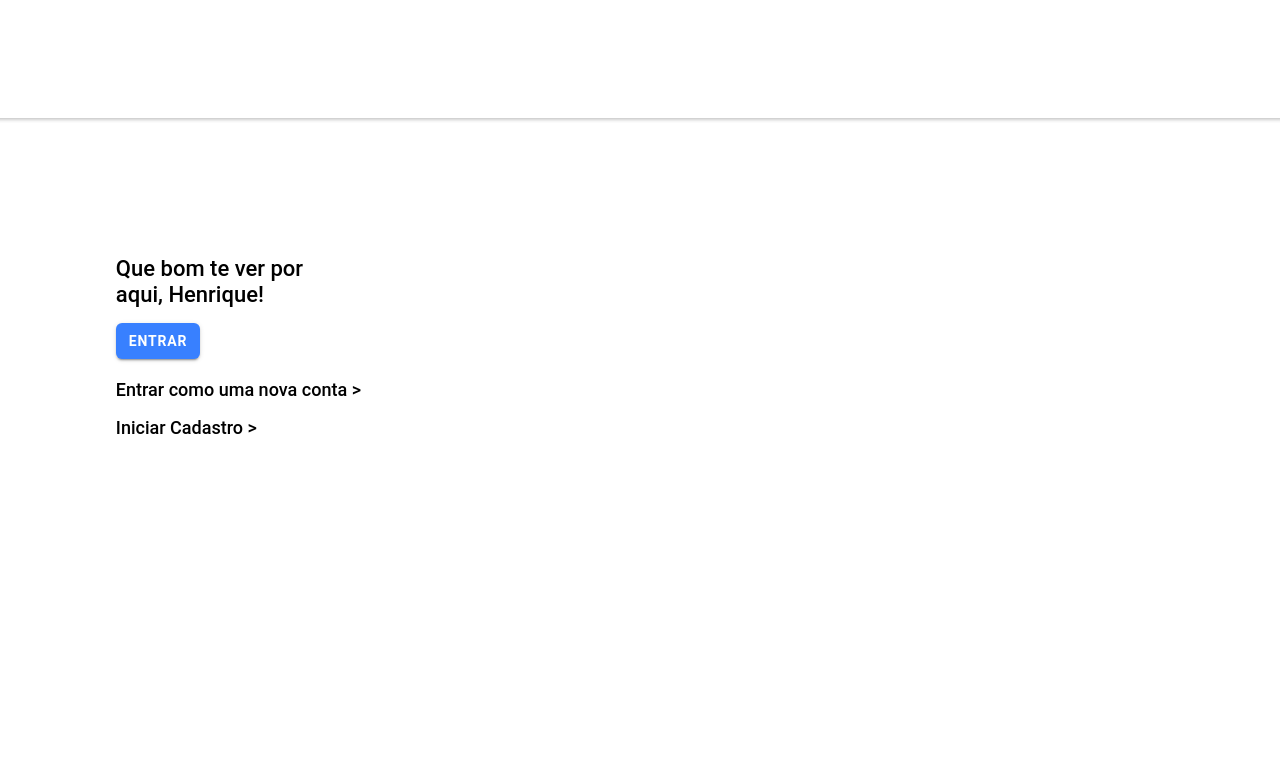
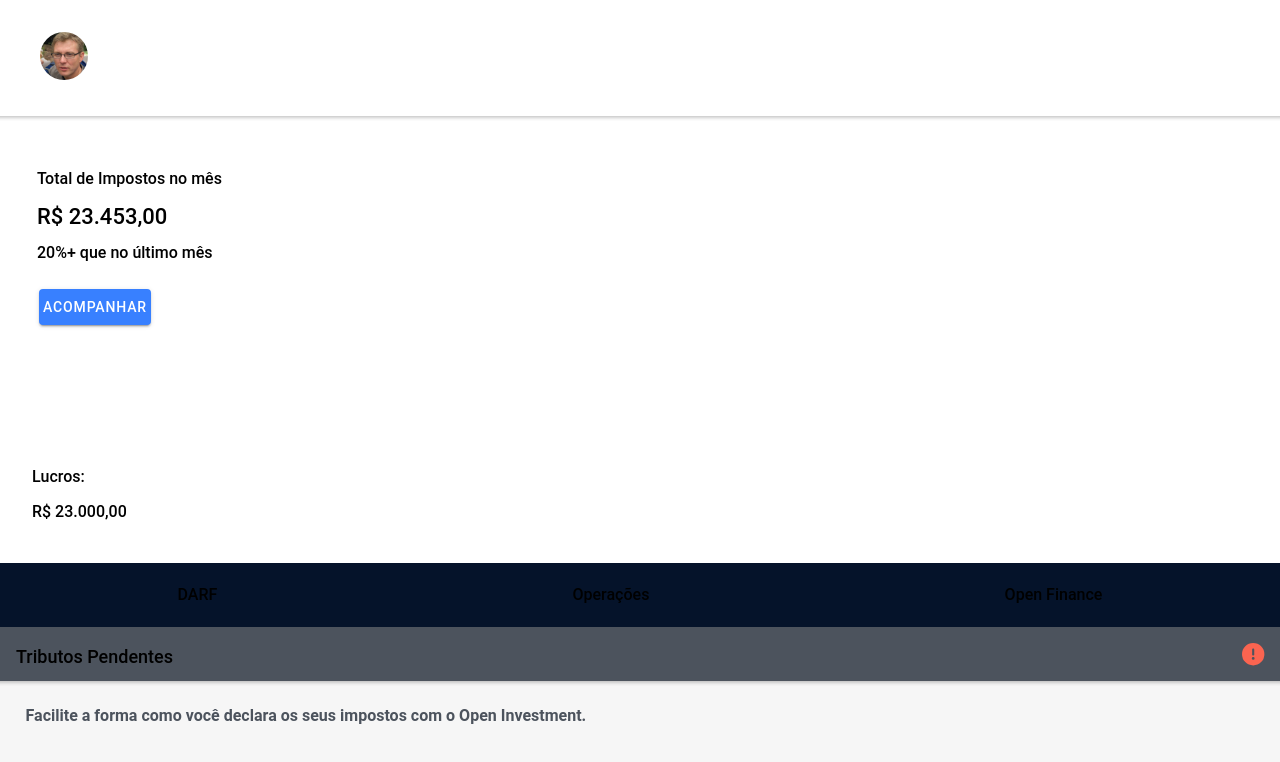
Before and after one commit to inteligentes-btg-hackathon/Frontend-ionic, a React (Create React App) app: page /home in a window 1280 px wide. Shown: the top 762 px of the page. Built offline with nearby package versions, Linux system fonts and the light colour scheme.

Commit message:
feat(component): add informativeContent component

```diff
--- a/src/App.tsx
+++ b/src/App.tsx
@@ -1,7 +1,6 @@
 import { Redirect, Route } from "react-router-dom";
 import { IonApp, IonRouterOutlet, setupIonicReact } from "@ionic/react";
 import { IonReactRouter } from "@ionic/react-router";
-import Home from "./pages/home";
 import ViewMessage from "./pages/ViewMessage";
 import HistoricalDarf from "./pages/historicalDarf"
 
@@ -28,6 +27,8 @@ import LoadingDarf from "./pages/LoadingDarf";
 import PendingTaxes from "./pages/pendingTaxes";
 import StockTransactions from "./pages/stockTransactions";
 import SuccessDarf from "./pages/successDarf"
+import Login from "./pages/login";
+import Home from "./pages/home";
 
 setupIonicReact();
 
@@ -40,6 +41,9 @@ const App: React.FC = () => (
         </Route>
         <Route path="/home" exact={true}>
           <Home />
+        </Route>
+        <Route path="/login" exact={true}>
+          <Login />
         </Route>
         <Route path="/openInvestment" exact={true}>
           <AccessOpenInvestment />
--- /dev/null
+++ b/src/components/InformativeContent.tsx
@@ -0,0 +1,55 @@
+import {
+  IonButton,
+  IonCol,
+  IonContent,
+  IonFooter,
+  IonGrid,
+  IonHeader,
+  IonRow,
+} from "@ionic/react";
+import { ReactElement } from "react";
+import "../styles/components/InformativeContent.css";
+
+interface InformativeContentProps {
+  mainTitle: string;
+  titleDescription: string;
+  titleSubDescription: string;
+  buttonText: string;
+  hasBorderBottom?: boolean;
+  buttonClickHandler: () => void;
+}
+
+const InformativeContent: React.FC<InformativeContentProps> = ({
+  mainTitle,
+  titleDescription,
+  titleSubDescription,
+  buttonText,
+  buttonClickHandler,
+  hasBorderBottom,
+}) => {
+  let borderBottomClass = "informative-content-border";
+  if (!hasBorderBottom) {
+    borderBottomClass = "";
+  }
+  return (
+    <div className="content-block">
+      <IonCol size="11">
+        <div className={`informative-content-block ${borderBottomClass}`}>
+          <div className="informative-block-top">
+            <h6>{titleDescription}</h6>
+            <h3>{mainTitle}</h3>
+          </div>
+          <h6 className="informative-insight-info">{titleSubDescription}</h6>
+          <IonButton
+            className="follow-taxes-button"
+            onClick={buttonClickHandler}
+          >
+            {buttonText}
+          </IonButton>
+        </div>
+      </IonCol>
+    </div>
+  );
+};
+
+export default InformativeContent;
--- a/src/components/InformativeFooter.tsx
+++ b/src/components/InformativeFooter.tsx
@@ -16,7 +16,7 @@ const InformativeFooter: React.FC<InformativeFooterProps> = ({
   footerActionElement,
 }) => {
   return (
-    <>
+    <div>
       <IonHeader className="block-header">
         <h5>{footerTitle}</h5>
         {footerIcon}
@@ -26,7 +26,7 @@ const InformativeFooter: React.FC<InformativeFooterProps> = ({
         <h6 className="block-text">{footerText}</h6>
         <IonFooter className="block-footer">{footerActionElement}</IonFooter>
       </div>
-    </>
+    </div>
   );
 };
 
--- a/src/pages/accessOpenInvestment.tsx
+++ b/src/pages/accessOpenInvestment.tsx
@@ -1,10 +1,12 @@
-import { IonButton } from "@ionic/react";
+import { IonButton, IonPage } from "@ionic/react";
 import InformativeFooter from "../components/InformativeFooter";
 import { FontAwesomeIcon } from "@fortawesome/react-fontawesome";
 import {
   faCircleExclamation,
   faArrowRight,
 } from "@fortawesome/free-solid-svg-icons";
+import InformativeContent from "../components/InformativeContent";
+import NavHeaderDefault from "../components/headers/NavHeaderDefault";
 
 const InfoIcon: React.FC = () => {
   return (
@@ -26,14 +28,24 @@ const NextPageIcon: React.FC = () => {
 
 const AccessOpenInvestment: React.FC = () => {
   return (
-    <>
+    <IonPage>
+      <NavHeaderDefault showLeftArrow/>
+      <InformativeContent
+        mainTitle={"Tenha tudo em um só lugar."}
+        titleDescription={"Open Investment"}
+        titleSubDescription={"Conecte seus dados financeiros"}
+        buttonText={"Conectar"}
+        buttonClickHandler={function (): void {
+          throw new Error("Function not implemented.");
+        }}
+      />
       <InformativeFooter
         footerTitle="Tributos Pendentes"
         footerText="Facilite a forma como você declara os seus impostos com o Open Investment."
         footerIcon={<InfoIcon />}
         footerActionElement={<NextPageIcon />}
       />
-    </>
+    </IonPage>
   );
 };
 
--- a/src/pages/home.tsx
+++ b/src/pages/home.tsx
@@ -1,57 +1,76 @@
-import MessageListItem from "../components/MessageListItem";
-import { useState } from "react";
-import { Message, getMessages } from "../data/messages";
+import { IonContent, IonHeader, IonPage } from "@ionic/react";
 
-import BTG_LOGO from "../assets/logoBtg.svg";
+import InformativeFooter from "../components/InformativeFooter";
+
+import "../styles/Home.css";
 
 import {
-  IonContent,
-  IonHeader,
-  IonPage,
-  useIonViewWillEnter,
-  IonButton,
-  IonGrid,
-  IonRow,
-  IonCol,
-} from "@ionic/react";
-import "../styles/home.css";
+  faCircleExclamation,
+  faArrowRight,
+} from "@fortawesome/free-solid-svg-icons";
+import { FontAwesomeIcon } from "@fortawesome/react-fontawesome";
+import ListTabNavigator from "../components/ListTabNavigator";
+import InformativeContent from "../components/InformativeContent";
+
+const InfoIcon: React.FC = () => {
+  return (
+    <FontAwesomeIcon
+      icon={faCircleExclamation}
+      style={{ color: "#FA6450", fontSize: "1.4em" }}
+    />
+  );
+};
+
+const NextPageIcon: React.FC = () => {
+  return (
+    <FontAwesomeIcon
+      icon={faArrowRight}
+      style={{ color: "#4C535D", fontSize: "1.4em" }}
+      onClick={() => {
+        alert(123);
+      }}
+    />
+  );
+};
 
 const Home: React.FC = () => {
-  const [messages, setMessages] = useState<Message[]>([]);
+  return (
+    <IonPage>
+      <IonContent>
+        <IonHeader className="home-header">
+          <img className="profile-img" src="assets/profileMockup.jpeg" />
+        </IonHeader>
+        <InformativeContent
+          mainTitle={"R$ 23.453,00"}
+          titleDescription={"Total de Impostos no mês"}
+          titleSubDescription={"20%+ que no último mês"}
+          buttonText={"Acompanhar"}
+          buttonClickHandler={() => {
+            alert("Acompanhar button");
+          }}
+          hasBorderBottom={true}
+        />
 
-  useIonViewWillEnter(() => {
-    const msgs = getMessages();
-    setMessages(msgs);
-  });
+        <div className="stock-profit-block">
+          <h6>Lucros:</h6>
+          <h6>R$ 23.000,00</h6>
+        </div>
 
-  const refresh = (e: CustomEvent) => {
-    setTimeout(() => {
-      e.detail.complete();
-    }, 3000);
-  };
-
-  return (
-    <IonPage id="home-page">
-      <IonHeader class="header">
-        <img height={50} className={"title-img"} src={BTG_LOGO} />
-      </IonHeader>
-      <IonContent fullscreen>
-        <IonGrid>
-          <IonRow>
-            <IonCol size="10">
-              <div className="content-block">
-                <h3>
-                  Que bom te ver por
-                  <br />
-                  aqui, Henrique!
-                </h3>
-                <IonButton className="login-button">Entrar</IonButton>
-                <h5>Entrar como uma nova conta {">"}</h5>
-                <h5>Iniciar Cadastro {">"}</h5>
-              </div>
-            </IonCol>
-          </IonRow>
-        </IonGrid>
+        <ListTabNavigator
+          buttonList={[
+            { text: "DARF", onClickHandler: () => {} },
+            { text: "Operações", onClickHandler: () => {} },
+            { text: "Open Finance", onClickHandler: () => {} },
+          ]}
+        />
+        <InformativeFooter
+          footerTitle="Tributos Pendentes"
+          footerIcon={<InfoIcon />}
+          footerText={
+            "Facilite a forma como você declara os seus impostos com o Open Investment."
+          }
+          footerActionElement={<NextPageIcon />}
+        ></InformativeFooter>
       </IonContent>
     </IonPage>
   );
--- a/src/pages/login.tsx
+++ b/src/pages/login.tsx
@@ -1,5 +1,60 @@
+import MessageListItem from "../components/MessageListItem";
+import { useState } from "react";
+import { Message, getMessages } from "../data/messages";
+
+import BTG_LOGO from "../assets/logoBtg.svg";
+
+import {
+  IonContent,
+  IonHeader,
+  IonPage,
+  useIonViewWillEnter,
+  IonButton,
+  IonGrid,
+  IonRow,
+  IonCol,
+} from "@ionic/react";
+import "../styles/Login.css";
+
 const Login: React.FC = () => {
-  return (<></>)
-}
+  const [messages, setMessages] = useState<Message[]>([]);
 
-export default Login
+  useIonViewWillEnter(() => {
+    const msgs = getMessages();
+    setMessages(msgs);
+  });
+
+  const refresh = (e: CustomEvent) => {
+    setTimeout(() => {
+      e.detail.complete();
+    }, 3000);
+  };
+
+  return (
+    <IonPage id="Login-page">
+      <IonHeader class="header">
+        <img height={50} className={"title-img"} src={BTG_LOGO} />
+      </IonHeader>
+      <IonContent fullscreen>
+        <IonGrid>
+          <IonRow>
+            <IonCol size="10">
+              <div className="content-block">
+                <h3>
+                  Que bom te ver por
+                  <br />
+                  aqui, Henrique!
+                </h3>
+                <IonButton className="login-button">Entrar</IonButton>
+                <h5>Entrar como uma nova conta {">"}</h5>
+                <h5>Iniciar Cadastro {">"}</h5>
+              </div>
+            </IonCol>
+          </IonRow>
+        </IonGrid>
+      </IonContent>
+    </IonPage>
+  );
+};
+
+export default Login;
--- /dev/null
+++ b/src/styles/components/InformativeContent.css
@@ -0,0 +1,31 @@
+.informative-content-block {
+  padding-bottom: 3.2em;
+  text-align: left;
+  /* background-color: red; */
+}
+
+.informative-content-border {
+  border-bottom: 1px solid white;
+}
+
+.follow-taxes-button {
+  margin-top: 1.2em;
+  width: 8em;
+}
+
+.informative-block-top > h3,
+h6 {
+  text-align: left;
+  /* margin: 0.4em; */
+  padding: 0;
+}
+
+
+.informative-insight-info {
+  margin-top: 0.8em;
+}
+
+.content-block {
+  display: flex;
+  padding: 2em;
+}
--- a/src/styles/home.css
+++ b/src/styles/home.css
@@ -1,23 +1,14 @@
-.header {
-  padding: 2em;
-  padding-left: 2.7em;
+.profile-img {
+  width: 3em;
+  height: 3em;
+  border-radius: 6em;
 }
 
-.login-button {
-  font-weight: bold;
-  --border-radius: 6px;
-  width: 6em;
-  margin-left: 0;
-  margin-top: 0.3em;
-  margin-bottom: 0.3em;
+.home-header {
+  padding: 2rem;
+  padding-left: 2.5rem;
 }
 
-ion-grid {
-  height: 100%;
+.stock-profit-block {
+  padding: 2rem;
 }
-ion-row {
-  display: flex;
-  align-items: center;
-  justify-content: center;
-  margin-top: 7em;
-}
--- a/src/styles/login.css
+++ b/src/styles/login.css
@@ -0,0 +1,23 @@
+.header {
+  padding: 2em;
+  padding-left: 2.7em;
+}
+
+.login-button {
+  font-weight: bold;
+  --border-radius: 6px;
+  width: 6em;
+  margin-left: 0;
+  margin-top: 0.3em;
+  margin-bottom: 0.3em;
+}
+
+ion-grid {
+  height: 100%;
+}
+ion-row {
+  display: flex;
+  align-items: center;
+  justify-content: center;
+  margin-top: 7em;
+}
```
Also changed, not shown: public/assets/profileMockup.jpeg (added).
